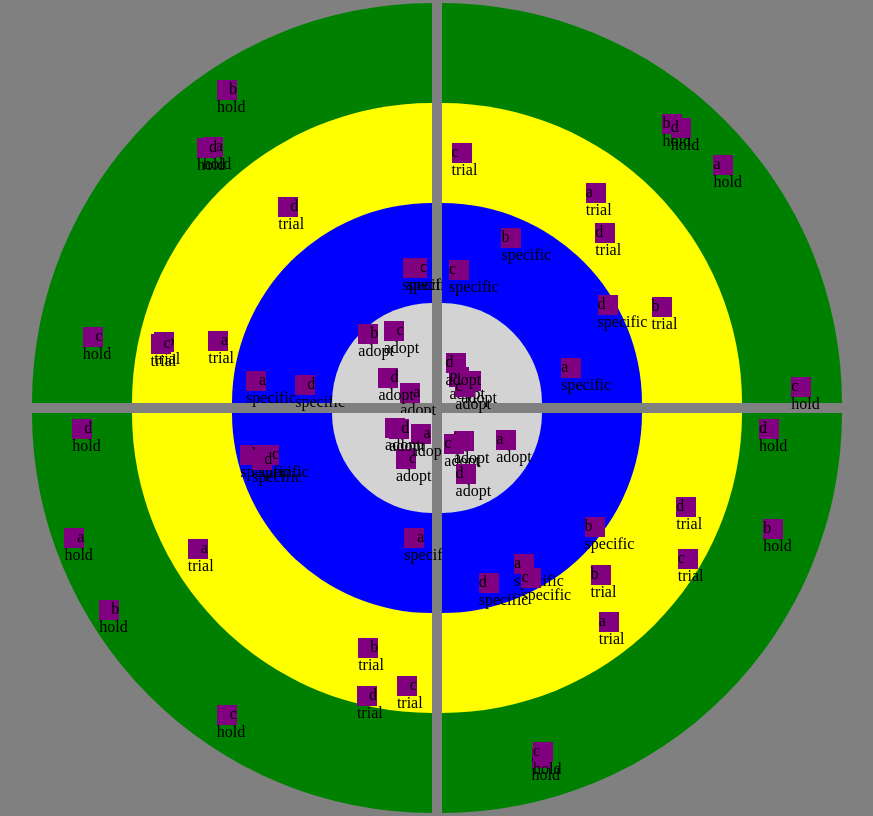
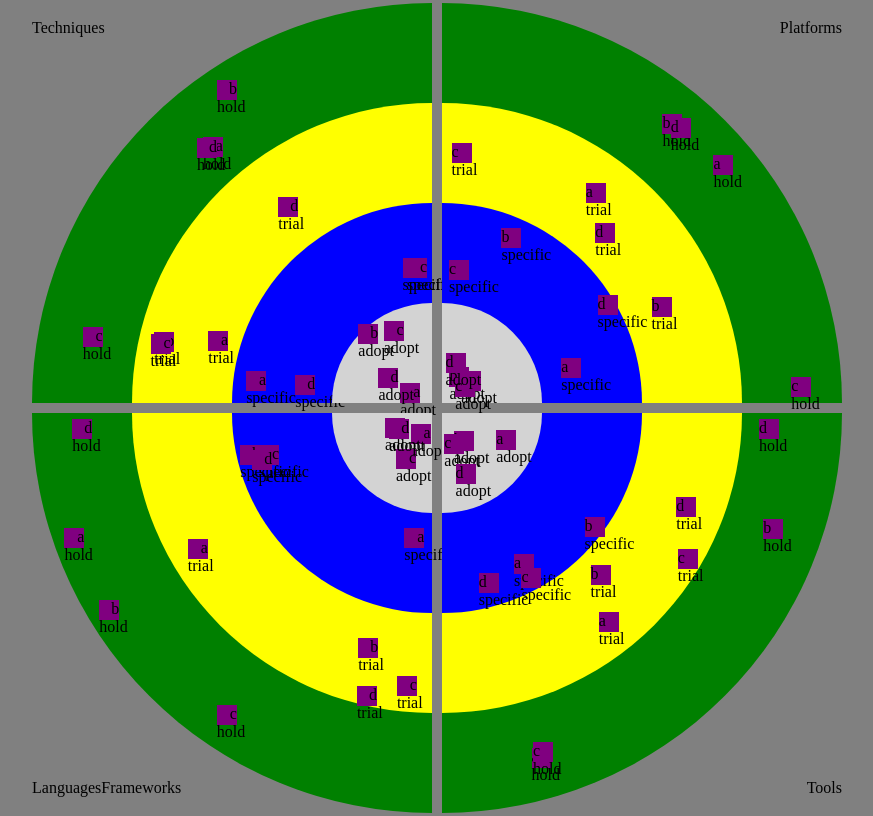
Before and after one commit to ivy-fhe/tech-radar, a React (Vite) app: page / in a window 1280 px wide. Shown: the whole page, without its empty margins (211-1084 px from the left). Built offline with nearby package versions, Linux system fonts and the light colour scheme.

Commit message:
added titles to quadrants

```diff
--- a/src/components/Quadrant.css
+++ b/src/components/Quadrant.css
@@ -2,6 +2,30 @@
     position: relative;
     height: 400px;
     width: 400px;
+}
+
+.topLeft > .quadrantTitle {
+    position: absolute;
+    top: 0;
+    left: 0;
+}
+
+.topRight > .quadrantTitle {
+    position: absolute;
+    top: 0;
+    right: 0;
+}
+
+.bottomRight > .quadrantTitle {
+    position: absolute;
+    bottom: 0;
+    right: 0;
+}
+
+.bottomLeft > .quadrantTitle {
+    position: absolute;
+    bottom: 0;
+    left: 0;
 }
 
 .topLeft {
--- a/src/components/Quadrant.tsx
+++ b/src/components/Quadrant.tsx
@@ -1,7 +1,7 @@
 import { SectorName, Sector} from './Sector';
 import './Quadrant.css';
 
-export const enum Category {
+export enum Category {
     Techniques,
     Platforms,
     Tools,
@@ -32,11 +32,14 @@ export const Quadrant = ({cat, quadrantItems} : {cat: Category, quadrantItems: Q
             break;
     }
     return (
+        <>
             <div className={"quadrant" + qClass}>
+                <p className='quadrantTitle'>{Category[cat]}</p>
                 <Sector name={SectorName.Hold} items={quadrantItems.hold} styleClass={qClass}/>
                 <Sector name={SectorName.Trial} items={quadrantItems.trial} styleClass={qClass}/>
                 <Sector name={SectorName.Specific} items={quadrantItems.specific} styleClass={qClass}/>
                 <Sector name={SectorName.Adopt} items={quadrantItems.adopt} styleClass={qClass}/>
             </div>
+        </>
     )
 }
--- a/src/components/Sector.tsx
+++ b/src/components/Sector.tsx
@@ -11,7 +11,6 @@ export enum SectorName {
 export const Sector = ({name, items, styleClass} : {name : SectorName, items: Array<string>, styleClass: string}) => {
     const points : Array<ReactNode>= [];
     const min = 100 * name + 10;
-    let i = 0;
     const locs = [];
     for(let i = 0; i < items.length; i++){
         let location = calculateLocation(min, name, styleClass);
```
Lines whose indentation alone changed are shown as unchanged.
